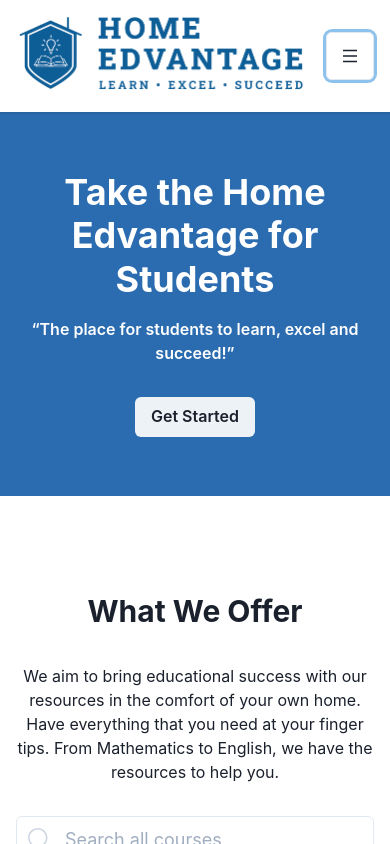
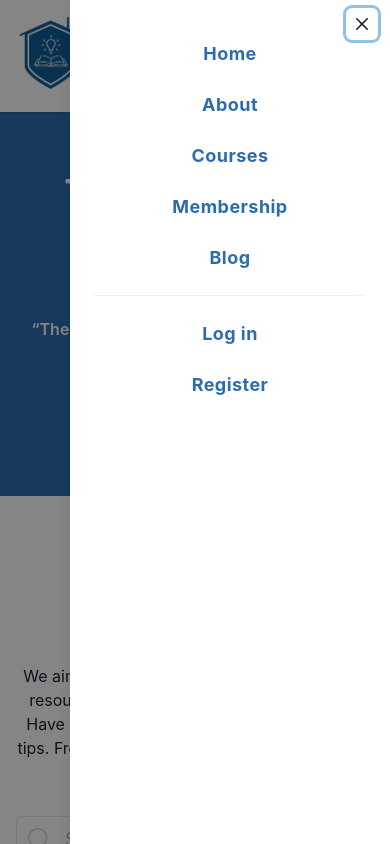
Before and after one commit to livelifedev/home-edvantage, a Next.js app: page / in a window 390 px wide. Both pictures are taken after a click on the button "Open nav menu". Shown: the top 844 px of the page. Built offline with nearby package versions, Linux system fonts and the light colour scheme.

Commit message:
added hamburger menu

```diff
--- a/src/components/Nav.js
+++ b/src/components/Nav.js
@@ -5,9 +5,19 @@ import {
   Button,
   ButtonGroup,
   Container,
+  Divider,
+  Drawer,
+  DrawerBody,
+  DrawerFooter,
+  DrawerHeader,
+  DrawerOverlay,
+  DrawerContent,
+  DrawerCloseButton,
   IconButton,
   Link,
   Spacer,
+  useDisclosure,
+  VStack,
 } from "@chakra-ui/react";
 import { AiOutlineMenu } from "react-icons/ai";
 
@@ -22,6 +32,8 @@ function SingleNavLink({ name, href }) {
 }
 
 export default function Nav() {
+  const { isOpen, onOpen, onClose } = useDisclosure();
+
   return (
     <Box as="nav" boxShadow="base" py="2" pos="relative">
       <Container maxW="container.xl" d="flex" h="24" alignItems="center">
@@ -71,8 +83,35 @@ export default function Nav() {
           size="lg"
           variant="outline"
           d={["inline-flex", null, null, "none"]}
+          onClick={onOpen}
         />
       </Container>
+
+      <Drawer placement="right" onClose={onClose} isOpen={isOpen}>
+        <DrawerOverlay>
+          <DrawerContent>
+            <DrawerCloseButton />
+            <DrawerHeader />
+            <DrawerBody>
+              <VStack
+                fontWeight="bold"
+                fontSize="lg"
+                letterSpacing="wide"
+                spacing="24px"
+              >
+                <SingleNavLink name="Home" href="/" />
+                <SingleNavLink name="About" href="/about" />
+                <SingleNavLink name="Courses" href="/topics" />
+                <SingleNavLink name="Membership" href="/membership" />
+                <SingleNavLink name="Blog" href="/" />
+                <Divider />
+                <SingleNavLink name="Log in" href="/login" />
+                <SingleNavLink name="Register" href="/membership" />
+              </VStack>
+            </DrawerBody>
+          </DrawerContent>
+        </DrawerOverlay>
+      </Drawer>
     </Box>
   );
 }
```
